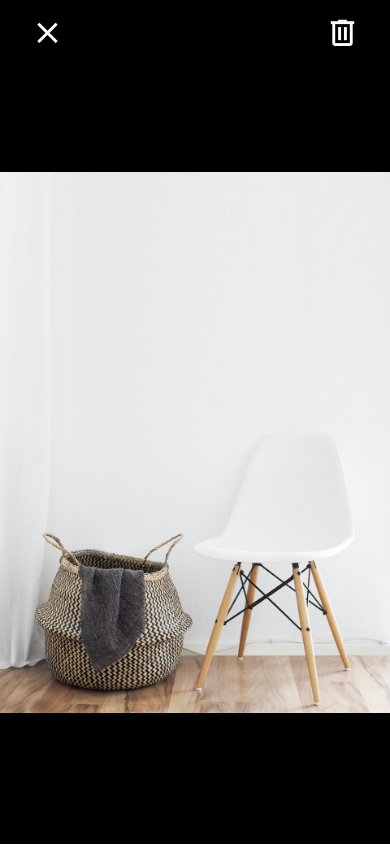
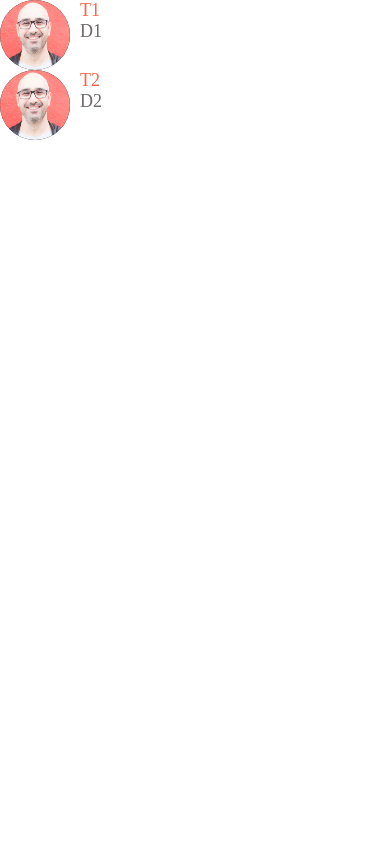
Before and after one commit to Ghauoor/end_the_urge, a React Native app: screen / in a window 390 px wide. Built offline with nearby package versions, Linux system fonts and the light colour scheme.

Commit message:
Encapsulate the styles for platforms

```diff
--- a/App.js
+++ b/App.js
@@ -2,9 +2,10 @@
 import {View, StyleSheet} from 'react-native';
 import ListingDetailsScreen from './src/screens/ListingDetailsScreen';
 import ViewImageScreen from './src/screens/ViewImageScreen';
+import MessagingScreen from './src/screens/MessagingScreen';
 
 const App = () => {
-  return <ViewImageScreen />;
+  return <MessagingScreen />;
 };
 
 const styles = StyleSheet.create({});
--- a/jsconfig.json
+++ /dev/null
@@ -1,3 +0,0 @@
-{
-  "exclude": ["node_modules"]
-}
--- a/src/components/ListItem.js
+++ b/src/components/ListItem.js
@@ -24,6 +24,7 @@
     width: 70,
     borderRadius: 35,
     marginRight: 10,
+    backgroundColor: '#000',
   },
   title: {
     fontWeight: '500',
--- /dev/null
+++ b/src/components/Screen.js
@@ -0,0 +1,20 @@
+import React from 'react';
+import {
+  View,
+  StyleSheet,
+  SafeAreaView,
+  Platform,
+  StatusBar,
+} from 'react-native';
+
+const Screen = ({children}) => {
+  return <SafeAreaView style={styles.screen}>{children}</SafeAreaView>;
+};
+
+const styles = StyleSheet.create({
+  screen: {
+    paddingTop: Platform.OS === 'android' ? StatusBar.currentHeight : 0,
+  },
+});
+
+export default Screen;
--- a/src/screens/ListingDetailsScreen.js
+++ b/src/screens/ListingDetailsScreen.js
@@ -19,8 +19,8 @@
         {/* List Item */}
         <View style={styles.userContainer}>
           <ListItem
-            image={require('../../assets/images/profile-image.png')}
-            title="Lisa"
+            image={require('../../assets/images/mosh.jpg')}
+            title="Mosh"
             subTitle="5 Listing"
           />
         </View>
--- /dev/null
+++ b/src/screens/MessagingScreen.js
@@ -0,0 +1,41 @@
+import React from 'react';
+import {View, StyleSheet, FlatList} from 'react-native';
+import ListItem from '../components/ListItem';
+import Screen from '../components/Screen';
+
+const messages = [
+  {
+    id: 1,
+    title: 'T1',
+    description: 'D1',
+    image: require('../../assets/images/mosh.jpg'),
+  },
+  {
+    id: 2,
+    title: 'T2',
+    description: 'D2',
+    image: require('../../assets/images/mosh.jpg'),
+  },
+];
+
+const MessagingScreen = () => {
+  return (
+    <Screen>
+      <FlatList
+        data={messages}
+        keyExtractor={message => message.id.toString()}
+        renderItem={({item}) => (
+          <ListItem
+            title={item.title}
+            subTitle={item.description}
+            image={item.image}
+          />
+        )}
+      />
+    </Screen>
+  );
+};
+
+const styles = StyleSheet.create({});
+
+export default MessagingScreen;
```
Also changed, not shown: assets/images/mosh.jpg (added), assets/images/profile-image.png (deleted).
